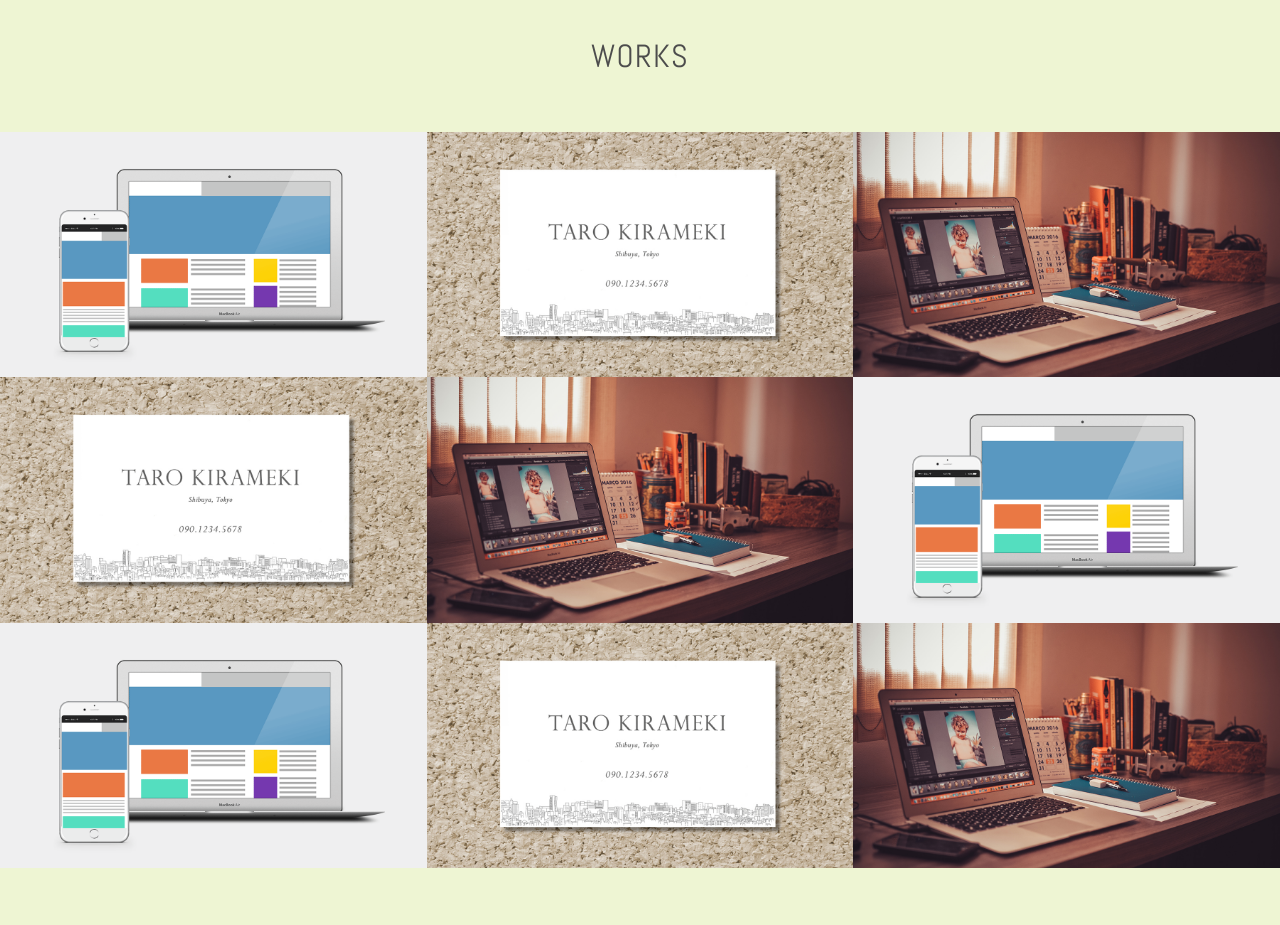
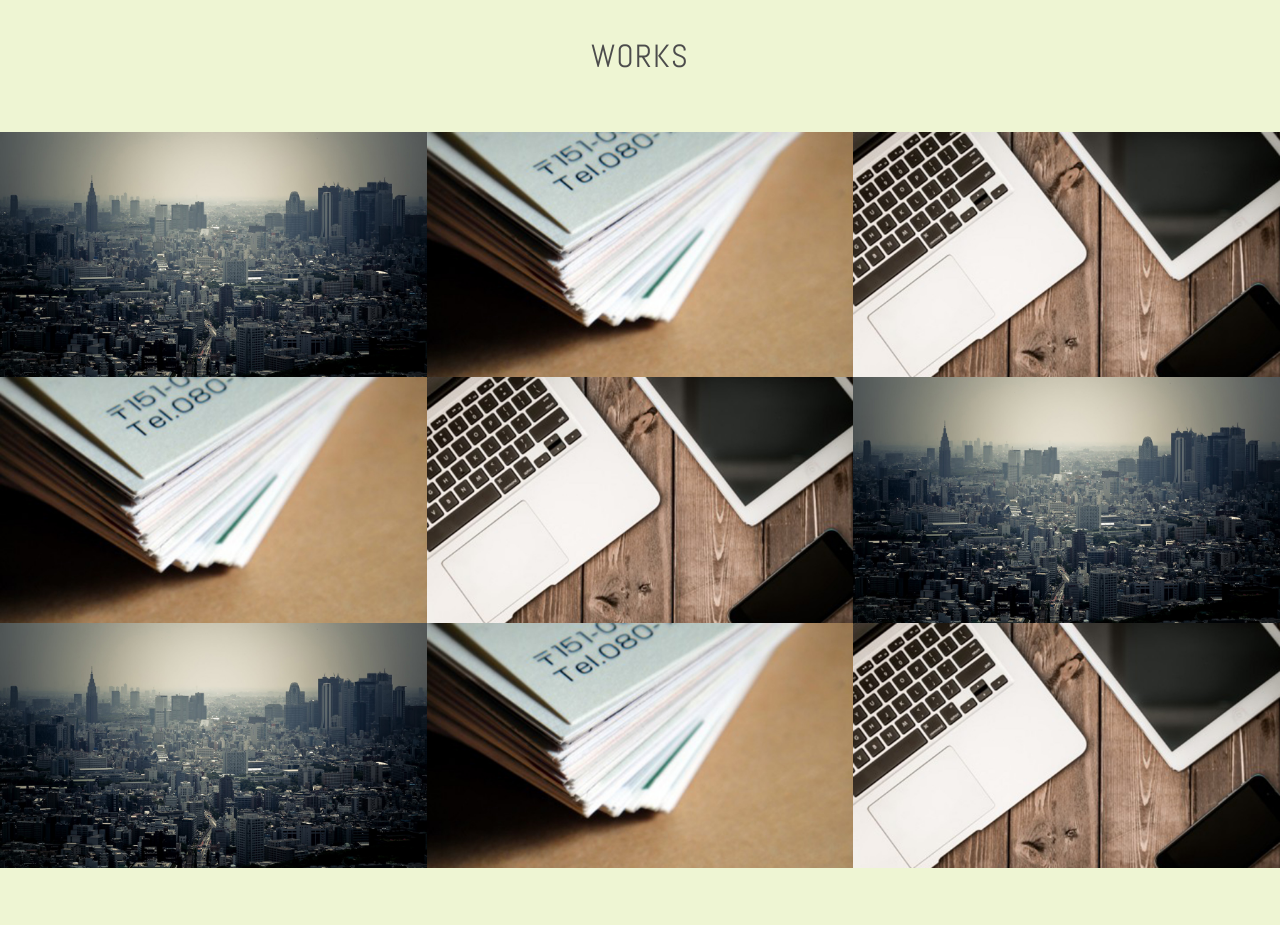
Before and after one commit to yuuko-suzuki/yuuko-suzuki.github.io, a plain HTML site: page index.html in a window 1280 px wide. Shown: the part 1060-1985 px from the top of the page. Drawn offline with nearby package versions, Linux system fonts and the light colour scheme.

Commit message:
画像差し替え

```diff
--- a/index.html
+++ b/index.html
@@ -14,7 +14,7 @@
             <a href="#contact" class="btn-contact"><i class="fa fa-envelope-o" aria-label="お問い合わせ"></i></a>
             <div class="profile">
                 <h1 class="site-title text-center  abel uppercase">web Designer<span>Yuuko Suzuki</span></h1>
-                <img src="./images/img_profile.jpg" alt="プロフィール写真" width="140" height="140" class="block-center profile-icon">
+                <img src="./images/DSC00636.jpg" alt="プロフィール写真" width="140" height="140" class="block-center profile-icon">
                 <p>○○県在住、Webデザイナー勉強中の、鈴木優子です。オンラインスクールでWeb制作について学び、今後はイメージした、またはイメージされたデザインを簡潔にコーディング出来るデザイナーになりたいです。まだまだ勉強始めで苦戦中ですが、手を動かしスキルアップしていきたいです。</p>
             </div>
         </header>
@@ -44,7 +44,7 @@
 
             <div class="works-box">
                 <a href="#">
-                    <img src="./images/img_work_site.png" alt="株式会社きらめき コーポレートサイト様 Webサイトデザイン">
+                    <img src="./images/PAK66_tokainobiru20130525_TP_V.jpg" alt="株式会社きらめき コーポレートサイト様 Webサイトデザイン">
                     <div class="works-box-inner">
                         <div class="text-center">
                             <h3>株式会社きらめき　コーポレートサイト</h3>
@@ -56,7 +56,7 @@
             </div>
             <div class="works-box">
                 <a href="#">
-                    <img src="./images/img_work_card.jpg" alt="きらめき花子様　名刺デザイン">
+                    <img src="./images/a0002_003879meishi.jpg" alt="きらめき花子様　名刺デザイン">
                     <div class="works-box-inner">
                         <div class="text-center">
                            <h3>きらめき花子様 名刺</h3>
@@ -68,7 +68,7 @@
             </div>
             <div class="works-box">
                 <a href="#">
-                    <img src="./images/img_work_blog.jpg" alt="wordpressオリジナルテーマ">
+                    <img src="./images/a0001_017879pc1.jpg" alt="wordpressオリジナルテーマ">
                     <div class="works-box-inner">
                         <div class="text-center">
                             <h3>ブログデザイン</h3>
@@ -80,7 +80,7 @@
             </div>
             <div class="works-box">
                 <a href="#">
-                    <img src="./images/img_work_card.jpg" alt="きらめき花子様 名刺">
+                    <img src="./images/a0002_003879meishi.jpg" alt="きらめき花子様 名刺">
                     <div class="works-box-inner">
                         <div class="text-center">
                             <h3>きらめき花子様　名刺</h3>
@@ -92,7 +92,7 @@
             </div>
             <div class="works-box">
                 <a href="#">
-                    <img src="./images/img_work_blog.jpg" alt="wordpressオリジナルテーマ">
+                    <img src="./images/a0001_017879pc1.jpg" alt="wordpressオリジナルテーマ">
                     <div class="works-box-inner">
                         <div class="text-center">
                             <h3>ブログデザイン</h3>
@@ -104,7 +104,7 @@
             </div>
             <div class="works-box">
                 <a href="#">
-                    <img src="./images/img_work_site.png" alt="株式会社きらめき コーポレートサイト様 Webサイトデザイン">
+                    <img src="./images/PAK66_tokainobiru20130525_TP_V.jpg" alt="株式会社きらめき コーポレートサイト様 Webサイトデザイン">
                     <div class="works-box-inner">
                         <div class="text-center">
                             <h3>株式会社きらめき　コーポレートサイト</h3>
@@ -118,7 +118,7 @@
             <!-- 追加 -->
                         <div class="works-box">
                 <a href="#">
-                    <img src="./images/img_work_site.png" alt="株式会社きらめき コーポレートサイト様 Webサイトデザイン">
+                    <img src="./images/PAK66_tokainobiru20130525_TP_V.jpg" alt="株式会社きらめき コーポレートサイト様 Webサイトデザイン">
                     <div class="works-box-inner">
                         <div class="text-center">
                             <h3>株式会社きらめき　コーポレートサイト</h3>
@@ -130,7 +130,7 @@
             </div>
             <div class="works-box">
                 <a href="#">
-                    <img src="./images/img_work_card.jpg" alt="きらめき花子様　名刺デザイン">
+                    <img src="./images/a0002_003879meishi.jpg" alt="きらめき花子様　名刺デザイン">
                     <div class="works-box-inner">
                         <div class="text-center">
                            <h3>きらめき花子様 名刺</h3>
@@ -142,7 +142,7 @@
             </div>
             <div class="works-box">
                 <a href="#">
-                    <img src="./images/img_work_blog.jpg" alt="wordpressオリジナルテーマ">
+                    <img src="./images/a0001_017879pc1.jpg" alt="wordpressオリジナルテーマ">
                     <div class="works-box-inner">
                         <div class="text-center">
                             <h3>ブログデザイン</h3>
```
Also changed, not shown: images/DSC00636.jpg (added), images/PAK66_tokainobiru20130525_TP_V.jpg (added), images/a0001_017879pc1.jpg (added), images/a0002_003879meishi.jpg (added).
